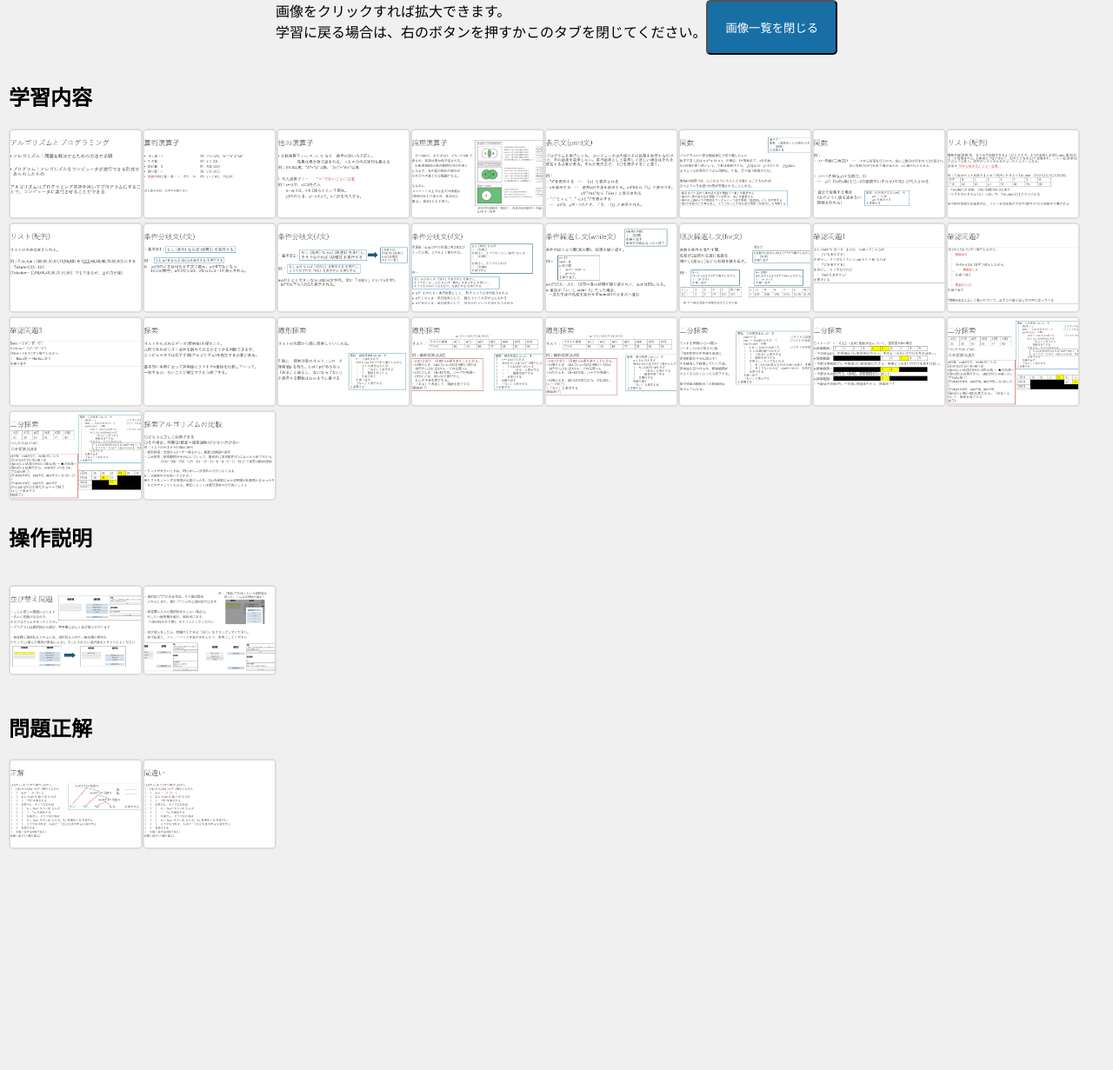
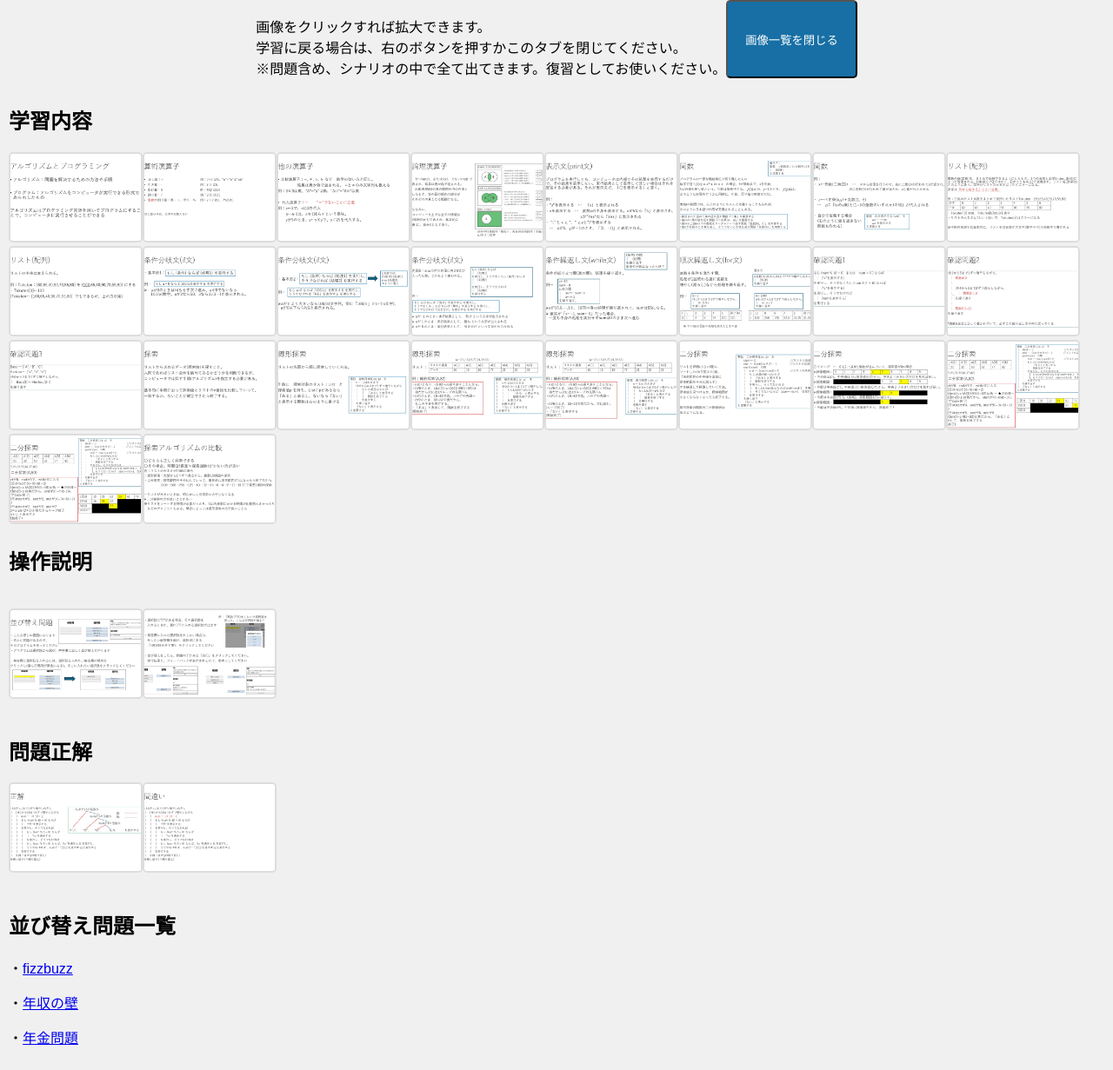
Before and after one commit to git-yt06/git-yt06.github.io, a plain HTML site: page index.html in a window 1280 px wide. Shown: the whole page at 87% size. Before the commit the page ends 991 px from the top, so only its background shows below. Drawn offline with Linux system fonts and the light colour scheme.

Commit message:
Update index.html

```diff
--- a/index.html
+++ b/index.html
@@ -7,8 +7,9 @@
     <link rel="stylesheet" href="index-style.css">
 </head>
 <body>
-    <span>画像をクリックすれば拡大できます。<br>
-    学習に戻る場合は、右のボタンを押すかこのタブを閉じてください。</span>
+    <span><br>画像をクリックすれば拡大できます。<br>
+    学習に戻る場合は、右のボタンを押すかこのタブを閉じてください。<br>
+    ※問題含め、シナリオの中で全て出てきます。復習としてお使いください。</span>
     <button id="closeButton"> 画像一覧を閉じる </button>
     <div id="gallery">
         <h2>学習内容</h2>
@@ -17,6 +18,10 @@
         <div id="gallery2"></div><br>
         <h2>問題正解</h2>
         <div id="gallery3"></div>
+        <br><h2>並び替え問題一覧</h2>
+        <p>・<a href="./problem/fzbz/q.html">fizzbuzz</a></p>
+        <p>・<a href="./problem/income/q.html">年収の壁</a></p>
+        <p>・<a href="./problem/pension/q.html">年金問題</a></p>
     </div>
     <div id="modal" class="hidden">
         <span id="close">&times;</span>
```
